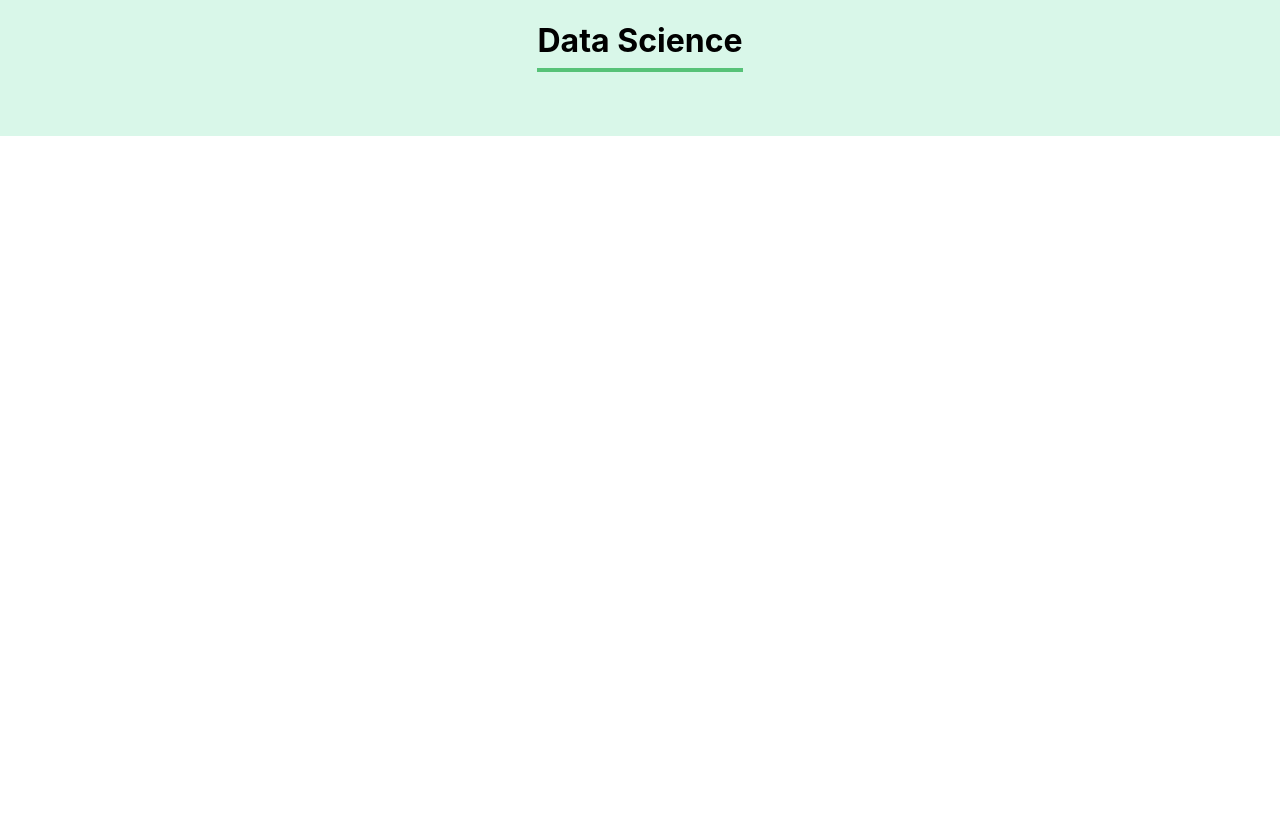
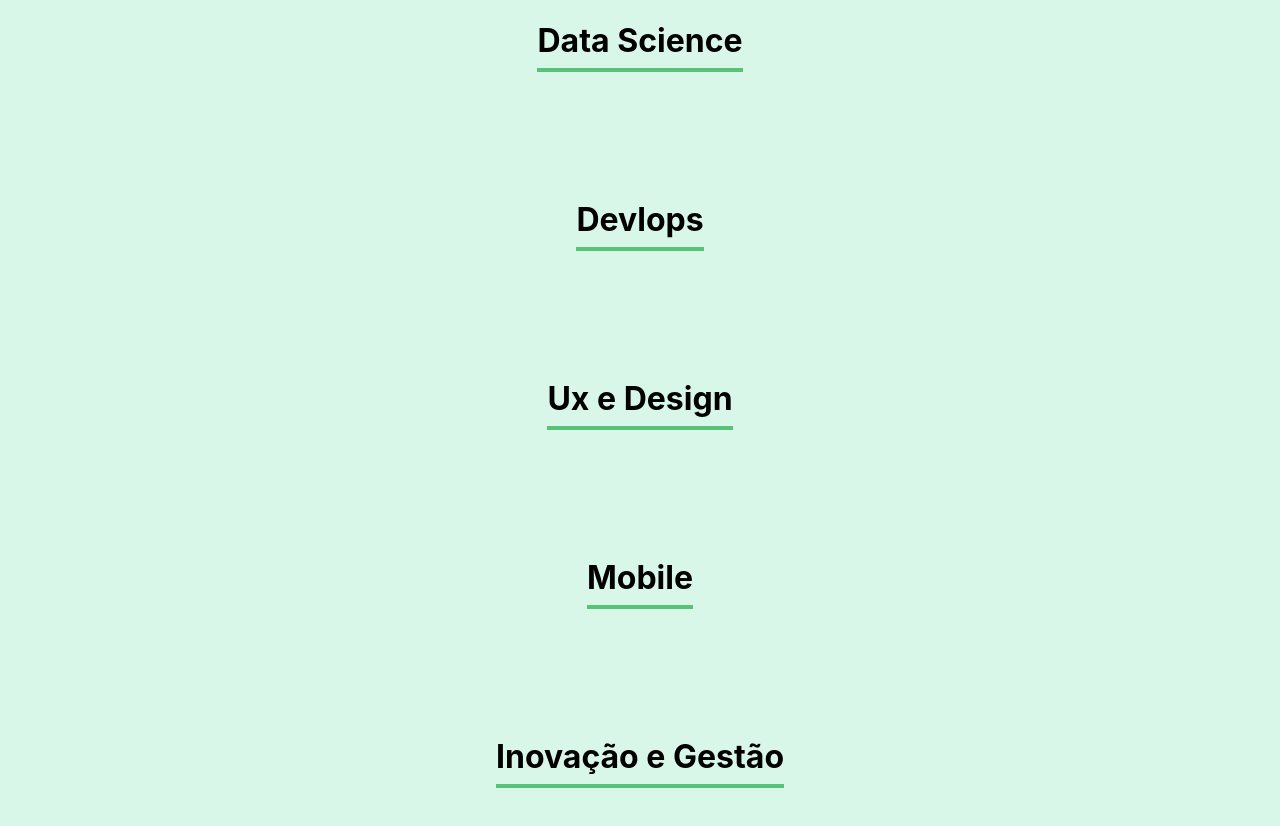
Before and after one commit to YasminFerreira0/organo-react, a React (Create React App) app: page / in a window 1280 px wide. Shown: the part 1860-2686 px from the top of the page. Before the commit the page ends 1996 px from the top, so only its background shows below. Built offline with nearby package versions, Linux system fonts and the light colour scheme.

Commit message:
Update App.js

```diff
--- a/src/App.js
+++ b/src/App.js
@@ -21,6 +21,10 @@ function App() {
       <Time nome="Programação"></Time>
       <Time nome="Front-End"></Time>
       <Time nome="Data Science"></Time>
+      <Time nome="Devlops"></Time>
+      <Time nome="Ux e Design"></Time>
+      <Time nome="Mobile"></Time>
+      <Time nome="Inovação e Gestão"></Time>
 
     </div>
   );
```
